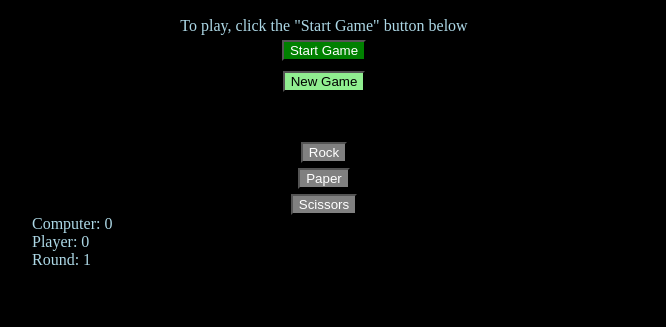
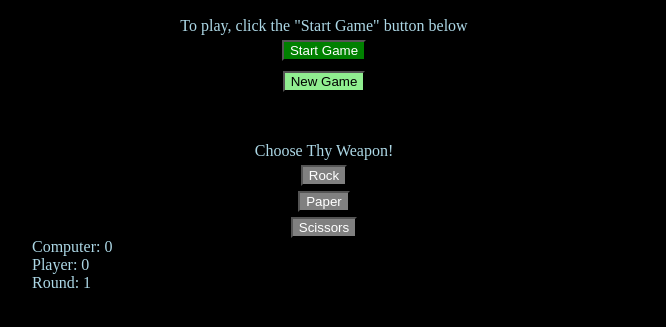
Before and after one commit to pmbrandvold/rock-paper-scissors, a plain HTML site: page index2.html in a window 1280 px wide. Both pictures are taken after a click on the button "Start Game". Shown: the part 101-428 px from the top of the page, without its empty margins (316-982 px from the left). Drawn offline with Linux system fonts and the light colour scheme.

Commit message:
Add instructions for gamePlayButtons

```diff
--- a/index2.html
+++ b/index2.html
@@ -11,7 +11,9 @@
   <p style="text-align: center">To play, click the "Start Game" button below</p>
   <button id="startButton" class="buttons">Start Game</button>
   <button id="newGame" class="buttons">New Game</button>
-  <div id="gamePlayButtons"></div>
+  <div id="gamePlayButtons">
+    <p id="instructions"> Choose Thy Weapon!</p>
+  </div>
   <p id="scoreComputer">Computer: </p>
   <p id="scorePlayer">Player: </p>
   <p id="countRound">Round: </p>
--- a/main.js
+++ b/main.js
@@ -7,6 +7,7 @@ let playerButtonPress = '';
 updateScore();
 
 const newGameButton = document.getElementById('newGame');
+const instructions = document.getElementById('instructions');
 
 function computerPlay() {
   let choice = Math.floor((Math.random() * 3) + 1); //get random int from 1 to 3
@@ -69,6 +70,7 @@ function playRound(playerSelection, computerSelection) {
     scissorsButton.className = 'gameButtons';
 
     newGameButton.style.display = 'block';
+    instructions.style.display = 'block';
 
     let play = document.getElementsByClassName('gameButtons');
     for (let i = 0; i <= 2; i++) {
@@ -95,7 +97,6 @@ function playRound(playerSelection, computerSelection) {
     }
   }
 const startGame = document.getElementById('startButton')
-//startGame.addEventListener('click', createButtons);
 startGame.addEventListener('click', createButtons);
 
 
--- a/styles.css
+++ b/styles.css
@@ -21,6 +21,11 @@
   margin-top: 10px;
   color: black;
   background-color: lightgreen;
+}
+
+#gamePlayButtons p {
+  display: none;
+  text-align: center;
 }
 
 .gameButtons {
```
